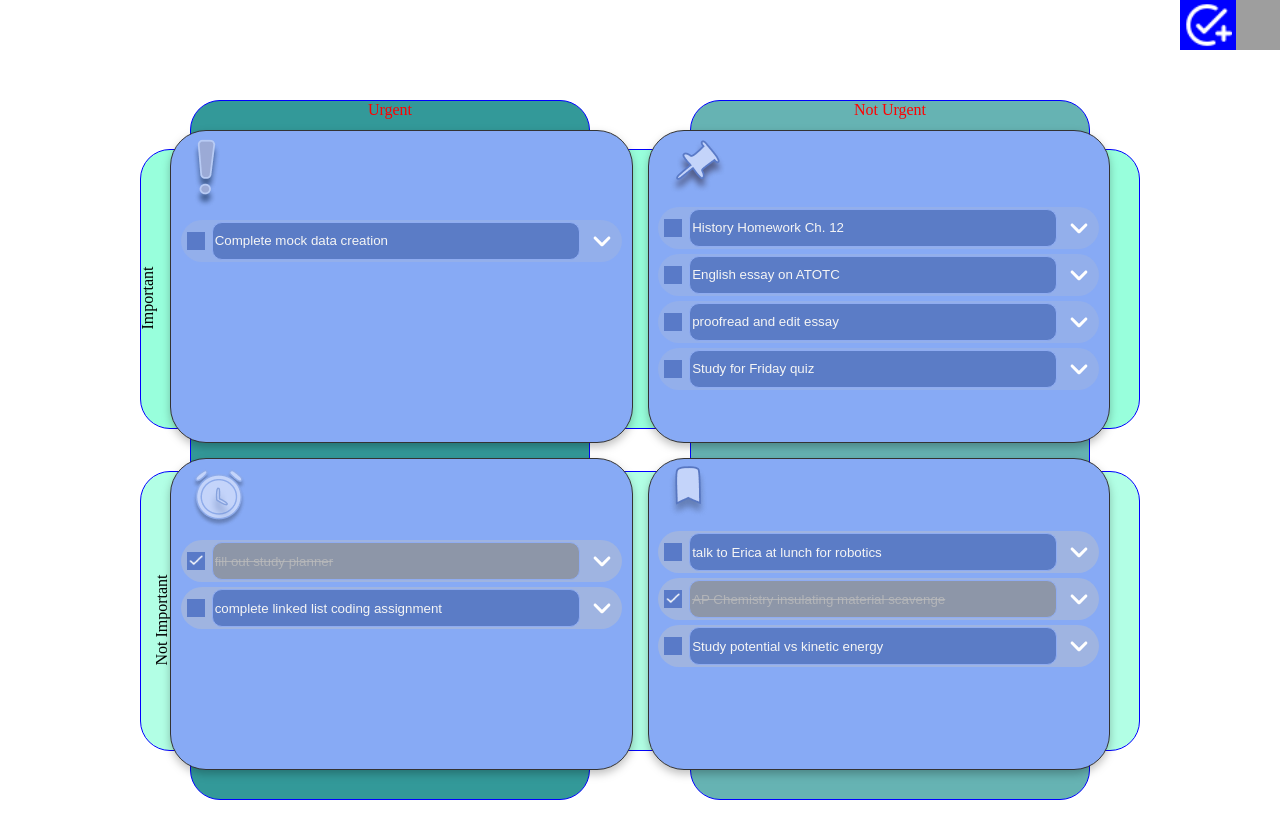
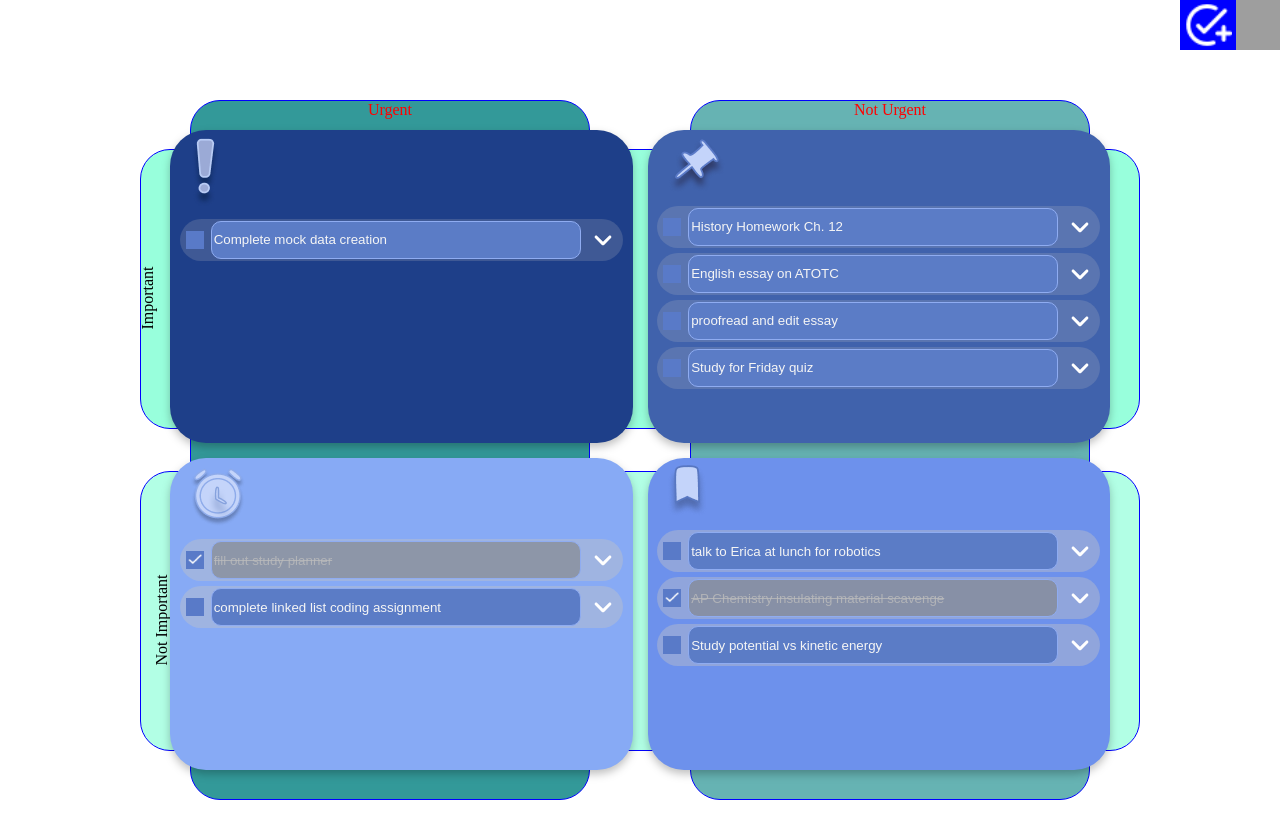
Before and after one commit to GitFitCode/hackathon-todos, an Angular app: page / in a window 1280 px wide. Shown: the top 838 px of the page. Built offline with nearby package versions, Linux system fonts and the light colour scheme; grey boxes are pictures that could not be loaded.

Commit message:
Card colors and structure for future added

```diff
--- a/src/app/grid-card/grid-card.component.css
+++ b/src/app/grid-card/grid-card.component.css
@@ -2,7 +2,6 @@
   height: 100%;
   min-width: 0;
   overflow: scroll;
-  border: 1px solid #333333;
   border-radius: 36px;
   padding: 1%;
   background-color: rgb(135,170,245);
@@ -13,3 +12,18 @@
 img {
   margin: 3px 3px 3px 15px;
 }
+
+/* Card-Specific Styling */
+/* eventually would be .blue :host.urgent {}*/
+:host.urgentImportant {
+  background-color: rgb(30,63,137);
+}
+:host.urgent {
+  background-color: rgb(135,170,245);
+}
+:host.important {
+  background-color: rgb(64,98,172);
+}
+:host.neither {
+  background-color: rgb(109,145,236);
+}
--- a/src/app/grid-view/grid-view.component.css
+++ b/src/app/grid-view/grid-view.component.css
@@ -58,19 +58,19 @@ section {
   top: 50%;
 }
 
-.urgent {
+.title-tab.urgent {
   left: 5%;
   background-color: rgba(0, 128, 128, .8);
 }
-.not-urgent {
+.title-tab.not-urgent {
   right: 5%;
   background-color: rgba(0, 128, 128, .6);
 }
-.important {
+.title-tab.important {
   top: 7%;
   background-color: rgba(127, 255, 212, .8);
 }
-.not-important {
+.title-tab.not-important {
   bottom: 7%;
   background-color: rgba(127, 255, 212, .6);
 }
--- a/src/app/grid-view/grid-view.component.html
+++ b/src/app/grid-view/grid-view.component.html
@@ -14,8 +14,8 @@
     <div>Not Important</div>
   </div>
 
-  <grid-card [urgent]="true" [important]="true"></grid-card>
-  <grid-card [urgent]="false" [important]="true"></grid-card>
-  <grid-card [urgent]="true" [important]="false"></grid-card>
-  <grid-card [urgent]="false" [important]="false"></grid-card>
+  <grid-card [urgent]="true" [important]="true" class="urgentImportant"></grid-card>
+  <grid-card [urgent]="false" [important]="true" class="important"></grid-card>
+  <grid-card [urgent]="true" [important]="false" class="urgent"></grid-card>
+  <grid-card [urgent]="false" [important]="false" class="neither"></grid-card>
 </section>
--- a/src/app/todo/todo.component.css
+++ b/src/app/todo/todo.component.css
@@ -88,10 +88,8 @@ textarea {
   color: darkred;
 }
 
-/*
-Card-Specific Styling
-where opacity will change for each card
-*/
+/* Card-Specific Styling */
+
 /* Overall Todo */
 .urgentImportant :host .todo {
   background-color: rgba(196,196,196,0.2);
```
